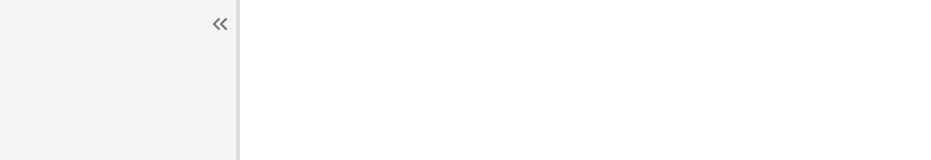
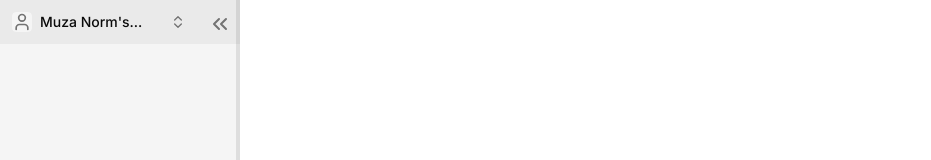
Before and after one commit to mnormatov2001/NoteXpress, a Next.js app: page /documents in a window 1280 px wide. Shown: the top 160 px of the page, without its empty margins (0-931 px from the left). Built offline with nearby package versions, Linux system fonts and the light colour scheme.

Commit message:
added UserItem

```diff
--- a/app/(main)/_components/navigation.tsx
+++ b/app/(main)/_components/navigation.tsx
@@ -6,6 +6,7 @@ import { useMediaQuery } from "usehooks-ts";
 
 import { ChevronsLeft, MenuIcon } from "lucide-react";
 import { cn } from "@/lib/utils";
+import { UserItem } from "./user-item";
 
 export const Navigation = () => {
   const pathname = usePathname();
@@ -112,6 +113,9 @@ export const Navigation = () => {
         >
           <ChevronsLeft className="h-6 w-6" />
         </div>
+        <div>
+          <UserItem />
+        </div>
         <div
           onMouseDown={handleMouseDown}
           onClick={resetWidth}
--- /dev/null
+++ b/app/(main)/_components/user-item.tsx
@@ -0,0 +1,96 @@
+"use client";
+
+import { ChevronsLeftRight, User } from "lucide-react";
+
+import { Avatar, AvatarFallback, AvatarImage } from "@/components/ui/avatar";
+import {
+  DropdownMenu,
+  DropdownMenuContent,
+  DropdownMenuItem,
+  DropdownMenuSeparator,
+  DropdownMenuTrigger,
+} from "@/components/ui/dropdown-menu";
+import { Button } from "@/components/ui/button";
+import { signOut } from "next-auth/react";
+import { useRouter } from "next/navigation";
+
+export const UserItem = () => {
+  const router = useRouter();
+  const user = {
+    fullName: "Muza Norm",
+    imageUrl: undefined,
+    email: "muza@norm.com",
+  };
+
+  return (
+    <DropdownMenu>
+      <DropdownMenuTrigger asChild>
+        <div
+          role="button"
+          className="flex items-center text-sm p-3 w-full hover:bg-primary/5"
+        >
+          <div className="gap-x-2 flex items-center max-w-[150px]">
+            <Avatar className="h-5 w-5 rounded-sm">
+              <AvatarImage
+                className="rounded-sm"
+                src={user.imageUrl}
+                alt="@shadcn"
+              />
+              <AvatarFallback className="rounded-sm">
+                <User className="text-muted-foreground" />
+              </AvatarFallback>
+            </Avatar>
+            <span className="text-start font-medium line-clamp-1">
+              {user?.fullName}&apos;s NoteXpress
+            </span>
+          </div>
+          <ChevronsLeftRight className="rotate-90 ml-2 text-muted-foreground h-4 w-4" />
+        </div>
+      </DropdownMenuTrigger>
+      <DropdownMenuContent
+        className="w-80"
+        align="start"
+        alignOffset={11}
+        forceMount
+      >
+        <div className="flex flex-col space-y-4 p-2">
+          <p className="text-xs font-medium leading-none text-muted-foreground">
+            {user?.email}
+          </p>
+          <div className="flex items-center gap-x-2">
+            <div className="rounded-md bg-secondary p-1">
+              <Avatar className="h-6 w-6">
+                <AvatarImage src={user.imageUrl} alt="@shadcn" />
+                <AvatarFallback>
+                  <User className="text-muted-foreground" />
+                </AvatarFallback>
+              </Avatar>
+            </div>
+            <div className="space-y-1">
+              <p className="text-sm line-clamp-1">
+                {user?.fullName}&apos;s NoteXpress
+              </p>
+            </div>
+          </div>
+        </div>
+        <DropdownMenuSeparator />
+        <DropdownMenuItem
+          asChild
+          className="w-full cursor-pointer text-muted-foreground"
+        >
+          <Button
+            onClick={() => {
+              router.push("/api/auth/federated-logout");
+                signOut({ callbackUrl: "/", redirect: false });
+            }}
+            variant="ghost"
+            size="sm"
+            className="justify-start h-7"
+          >
+            <p className="text-xs">Log out</p>
+          </Button>
+        </DropdownMenuItem>
+      </DropdownMenuContent>
+    </DropdownMenu>
+  );
+};
--- /dev/null
+++ b/components/ui/avatar.tsx
@@ -0,0 +1,50 @@
+"use client"
+
+import * as React from "react"
+import * as AvatarPrimitive from "@radix-ui/react-avatar"
+
+import { cn } from "@/lib/utils"
+
+const Avatar = React.forwardRef<
+  React.ElementRef<typeof AvatarPrimitive.Root>,
+  React.ComponentPropsWithoutRef<typeof AvatarPrimitive.Root>
+>(({ className, ...props }, ref) => (
+  <AvatarPrimitive.Root
+    ref={ref}
+    className={cn(
+      "relative flex h-10 w-10 shrink-0 overflow-hidden rounded-full",
+      className
+    )}
+    {...props}
+  />
+))
+Avatar.displayName = AvatarPrimitive.Root.displayName
+
+const AvatarImage = React.forwardRef<
+  React.ElementRef<typeof AvatarPrimitive.Image>,
+  React.ComponentPropsWithoutRef<typeof AvatarPrimitive.Image>
+>(({ className, ...props }, ref) => (
+  <AvatarPrimitive.Image
+    ref={ref}
+    className={cn("aspect-square h-full w-full", className)}
+    {...props}
+  />
+))
+AvatarImage.displayName = AvatarPrimitive.Image.displayName
+
+const AvatarFallback = React.forwardRef<
+  React.ElementRef<typeof AvatarPrimitive.Fallback>,
+  React.ComponentPropsWithoutRef<typeof AvatarPrimitive.Fallback>
+>(({ className, ...props }, ref) => (
+  <AvatarPrimitive.Fallback
+    ref={ref}
+    className={cn(
+      "flex h-full w-full items-center justify-center rounded-full bg-muted",
+      className
+    )}
+    {...props}
+  />
+))
+AvatarFallback.displayName = AvatarPrimitive.Fallback.displayName
+
+export { Avatar, AvatarImage, AvatarFallback }
--- a/components/ui/dropdown-menu.tsx
+++ b/components/ui/dropdown-menu.tsx
@@ -47,7 +47,7 @@ const DropdownMenuSubContent = React.forwardRef<
   <DropdownMenuPrimitive.SubContent
     ref={ref}
     className={cn(
-      "z-50 min-w-[8rem] overflow-hidden rounded-md border bg-popover p-1 text-popover-foreground shadow-lg data-[state=open]:animate-in data-[state=closed]:animate-out data-[state=closed]:fade-out-0 data-[state=open]:fade-in-0 data-[state=closed]:zoom-out-95 data-[state=open]:zoom-in-95 data-[side=bottom]:slide-in-from-top-2 data-[side=left]:slide-in-from-right-2 data-[side=right]:slide-in-from-left-2 data-[side=top]:slide-in-from-bottom-2",
+      "z-[9999] min-w-[8rem] overflow-hidden rounded-md border bg-popover dark:bg-[#303030] p-1 text-popover-foreground shadow-lg data-[state=open]:animate-in data-[state=closed]:animate-out data-[state=closed]:fade-out-0 data-[state=open]:fade-in-0 data-[state=closed]:zoom-out-95 data-[state=open]:zoom-in-95 data-[side=bottom]:slide-in-from-top-2 data-[side=left]:slide-in-from-right-2 data-[side=right]:slide-in-from-left-2 data-[side=top]:slide-in-from-bottom-2",
       className
     )}
     {...props}
@@ -65,7 +65,7 @@ const DropdownMenuContent = React.forwardRef<
       ref={ref}
       sideOffset={sideOffset}
       className={cn(
-        "z-50 min-w-[8rem] overflow-hidden rounded-md border bg-popover p-1 text-popover-foreground shadow-md data-[state=open]:animate-in data-[state=closed]:animate-out data-[state=closed]:fade-out-0 data-[state=open]:fade-in-0 data-[state=closed]:zoom-out-95 data-[state=open]:zoom-in-95 data-[side=bottom]:slide-in-from-top-2 data-[side=left]:slide-in-from-right-2 data-[side=right]:slide-in-from-left-2 data-[side=top]:slide-in-from-bottom-2",
+        "z-[99999] min-w-[8rem] overflow-hidden rounded-md border bg-popover dark:bg-[#303030] p-1 text-popover-foreground shadow-md data-[state=open]:animate-in data-[state=closed]:animate-out data-[state=closed]:fade-out-0 data-[state=open]:fade-in-0 data-[state=closed]:zoom-out-95 data-[state=open]:zoom-in-95 data-[side=bottom]:slide-in-from-top-2 data-[side=left]:slide-in-from-right-2 data-[side=right]:slide-in-from-left-2 data-[side=top]:slide-in-from-bottom-2",
         className
       )}
       {...props}
--- /dev/null
+++ b/components/ui/popover.tsx
@@ -0,0 +1,31 @@
+"use client"
+
+import * as React from "react"
+import * as PopoverPrimitive from "@radix-ui/react-popover"
+
+import { cn } from "@/lib/utils"
+
+const Popover = PopoverPrimitive.Root
+
+const PopoverTrigger = PopoverPrimitive.Trigger
+
+const PopoverContent = React.forwardRef<
+  React.ElementRef<typeof PopoverPrimitive.Content>,
+  React.ComponentPropsWithoutRef<typeof PopoverPrimitive.Content>
+>(({ className, align = "center", sideOffset = 4, ...props }, ref) => (
+  <PopoverPrimitive.Portal>
+    <PopoverPrimitive.Content
+      ref={ref}
+      align={align}
+      sideOffset={sideOffset}
+      className={cn(
+        "z-50 w-72 rounded-md border bg-popover p-4 text-popover-foreground shadow-md outline-none data-[state=open]:animate-in data-[state=closed]:animate-out data-[state=closed]:fade-out-0 data-[state=open]:fade-in-0 data-[state=closed]:zoom-out-95 data-[state=open]:zoom-in-95 data-[side=bottom]:slide-in-from-top-2 data-[side=left]:slide-in-from-right-2 data-[side=right]:slide-in-from-left-2 data-[side=top]:slide-in-from-bottom-2",
+        className
+      )}
+      {...props}
+    />
+  </PopoverPrimitive.Portal>
+))
+PopoverContent.displayName = PopoverPrimitive.Content.displayName
+
+export { Popover, PopoverTrigger, PopoverContent }
--- a/package.json
+++ b/package.json
@@ -9,7 +9,9 @@
     "lint": "next lint"
   },
   "dependencies": {
+    "@radix-ui/react-avatar": "^1.0.4",
     "@radix-ui/react-dropdown-menu": "^2.0.6",
+    "@radix-ui/react-popover": "^1.0.7",
     "@radix-ui/react-slot": "^1.0.2",
     "class-variance-authority": "^0.7.0",
     "clsx": "^2.0.0",
```
Also changed, not shown: 1 other file (tests, documents, lock files or other folders).
